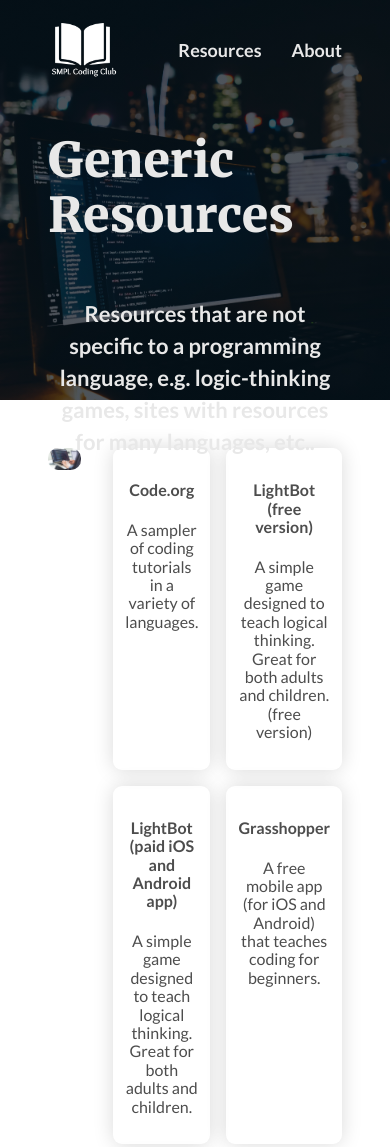
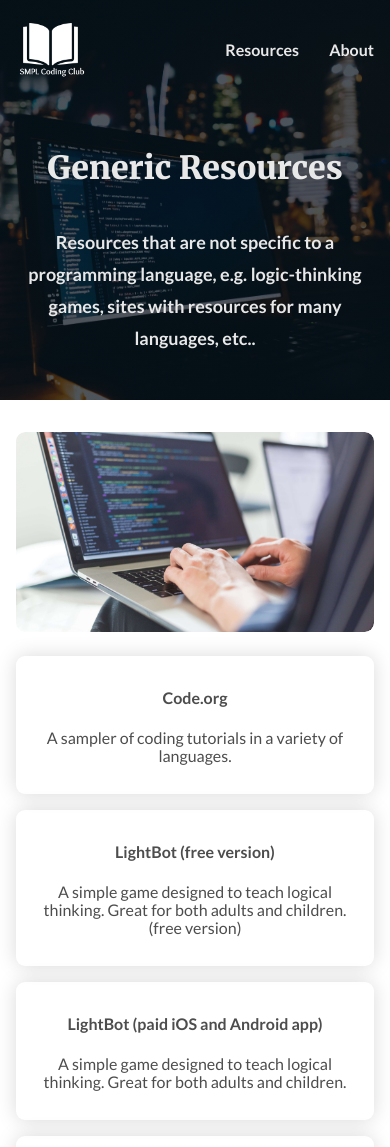
Before and after one commit to ybentz/SMPL-coding-club, a Gatsby site: page /resources/generic in a window 390 px wide. Shown: the top 1147 px of the page. Built offline with nearby package versions, Linux system fonts and the light colour scheme; Gatsby itself is replaced by a stand-in of ours.

Commit message:
Added media queries and made site fully responsive

```diff
--- a/src/components/Header.js
+++ b/src/components/Header.js
@@ -31,9 +31,12 @@
   display: flex;
   align-items: center;
   justify-content: space-between;
-  font-size: 1.125rem;
+  font-size: 1rem;
   line-height: 1.5rem;
   font-weight: 600;
+  @media ${({ theme }) => theme.device.mobileL} {
+    font-size: 1.125rem;
+  }
 `
 
 const HeaderLink = styled(Link)`
--- a/src/components/HeroHeader.js
+++ b/src/components/HeroHeader.js
@@ -26,7 +26,13 @@
   align-items: center;
   width: 100%;
   max-width: ${({ theme }) => theme.maxContentWidth};
-  padding: 0 3rem;
+  padding: 0 1rem;
+  @media ${({ theme }) => theme.device.mobileL} {
+    padding: 0 2rem;
+  }
+  @media ${({ theme }) => theme.device.tablet} {
+    padding: 0 3rem;
+  }
 `
 
 const HeaderStyled = styled(Header)`
@@ -39,6 +45,7 @@
   flex-direction: column;
   justify-content: center;
   align-items: center;
+  text-align: center;
   flex-grow: 1;
   color: ${({ theme }) => theme.colorPrimary};
 `
--- a/src/components/HeroImage.js
+++ b/src/components/HeroImage.js
@@ -7,6 +7,15 @@
 
 const BackgroundImageStyled = styled(BackgroundImage)`
   height: 400px;
+  @media ${({ theme }) => theme.device.tablet} {
+    /* iOS misbehaves with 'fixed' so remove from mobile entirely */
+    /* Targeting psuedo-elements directly per https://www.gatsbyjs.org/packages/gatsby-background-image/#responsive-styling */
+    &,
+    &::before,
+    &::after {
+      background-attachment: fixed;
+    }
+  }
 `
 
 const HeroImage = ({ children, className }) => {
@@ -34,10 +43,6 @@
       fluid={backgroundFluidImageStack}
       backgroundColor={theme.backgroundPrimary}
       className={className}
-      style={{
-        backgroundSize: 'cover',
-        backgroundAttachment: 'fixed',
-      }}
     >
       {children}
     </BackgroundImageStyled>
--- a/src/components/ResourceCard.js
+++ b/src/components/ResourceCard.js
@@ -27,6 +27,7 @@
 `
 
 const CardWithImageStyled = styled(CardWithImage)`
+  width: 100%;
   transition: transform 0.3s;
   &:hover {
     transform: scale(1.05);
--- a/src/components/layout.js
+++ b/src/components/layout.js
@@ -32,13 +32,15 @@
   </ThemeProvider>
 )
 
-const contentPaddingHorizontal = '3rem'
 const contentPaddingVertical = '1.45rem'
 
 const SiteContent = styled.div`
   margin: 0 auto;
   max-width: ${theme.maxContentWidth};
-  padding: 0 ${contentPaddingHorizontal} ${contentPaddingVertical};
+  padding: 0 1rem ${contentPaddingVertical};
+  @media ${({ theme }) => theme.device.tablet} {
+    padding: 0 3rem ${contentPaddingVertical};
+  }
 `
 
 const Footer = styled.footer`
@@ -48,6 +50,9 @@
 
 const FooterContent = styled(SiteContent)`
   padding-top: ${contentPaddingVertical};
+  @media ${({ theme }) => theme.device.tablet} {
+    padding-top: ${contentPaddingVertical};
+  }
 `
 
 Layout.propTypes = {
--- a/src/styles/Card.js
+++ b/src/styles/Card.js
@@ -2,7 +2,7 @@
 import styled from 'styled-components'
 
 const cardPadding = '0.75rem'
-const cardBorderRadius = '0.5625rem'
+export const cardBorderRadius = '0.5625rem'
 
 export const Card = styled.div`
   padding: ${cardPadding};
--- a/src/styles/HeroHeader.js
+++ b/src/styles/HeroHeader.js
@@ -1,14 +1,25 @@
 import styled from 'styled-components'
 
+import { device } from './media-queries'
+
 export const HeroTitle = styled.h1`
-  font-size: 3rem;
+  font-size: 2rem;
   font-weight: 900;
   font-family: Merriweather, Helvetica, sans-serif;
+  @media ${device.mobileL} {
+    font-size: 2.5rem;
+  }
+  @media ${device.laptop} {
+    font-size: 3rem;
+  }
 `
 
 export const HeroSubTitle = styled.h3`
   max-width: 750px;
-  font-size: 1.375rem;
+  font-size: 1.125rem;
   line-height: 2rem;
   text-align: center;
+  @media ${device.laptop} {
+    font-size: 1.375rem;
+  }
 `
--- a/src/styles/Page.js
+++ b/src/styles/Page.js
@@ -1,7 +1,12 @@
 import styled from 'styled-components'
 
+import { device } from './media-queries'
+
 export const PageSection = styled.div`
-  margin: 3rem 0;
+  margin: 2rem 0;
+  @media ${device.tablet} {
+    margin: 3rem 0;
+  }
 `
 
 export const PageTextSection = styled(PageSection)`
--- /dev/null
+++ b/src/styles/media-queries.js
@@ -0,0 +1,19 @@
+export const minSize = {
+  mobileS: '320px',
+  mobileM: '375px',
+  mobileL: '425px',
+  tablet: '768px',
+  laptop: '1024px',
+  laptopL: '1440px',
+  desktop: '2560px',
+}
+
+export const device = {
+  mobileS: `(min-width: ${minSize.mobileS})`,
+  mobileM: `(min-width: ${minSize.mobileM})`,
+  mobileL: `(min-width: ${minSize.mobileL})`,
+  tablet: `(min-width: ${minSize.tablet})`,
+  laptop: `(min-width: ${minSize.laptop})`,
+  laptopL: `(min-width: ${minSize.laptopL})`,
+  desktop: `(min-width: ${minSize.desktop})`,
+}
--- a/src/styles/theme.js
+++ b/src/styles/theme.js
@@ -1,4 +1,5 @@
 import { darken, lighten } from 'polished'
+import { device } from './media-queries'
 
 const defaultTheme = {
   maxContentWidth: '1280px',
@@ -14,4 +15,8 @@
   colorSecondaryHover: darken(0.2, defaultTheme.colorSecondary),
 }
 
-export default { ...defaultTheme, ...defaultThemeDeps }
+export default {
+  ...defaultTheme,
+  ...defaultThemeDeps,
+  device,
+}
--- a/src/templates/resource-page.js
+++ b/src/templates/resource-page.js
@@ -5,7 +5,7 @@
 
 import Layout from '../components/layout'
 import SEO from '../components/seo'
-import { Card } from '../styles/Card'
+import { Card, cardBorderRadius } from '../styles/Card'
 import { PageSection } from '../styles/Page'
 
 const ResourcePage = ({ data }) => {
@@ -14,12 +14,7 @@
     <Layout headerTitle={name} headerSubTitle={description}>
       <PageSectionStyled>
         <ImageContainer>
-          <Img
-            fluid={imageUrl.childImageSharp.fluid}
-            style={{
-              borderRadius: '0.625rem',
-            }}
-          />
+          <ImgStyled fluid={imageUrl.childImageSharp.fluid} />
         </ImageContainer>
         <LinkCardList>
           {links &&
@@ -33,7 +28,7 @@
                   key={url}
                 >
                   <h4>{name}</h4>
-                  <p>{description}</p>
+                  {description && <p>{description}</p>}
                 </LinkCardStyled>
               )
             })}
@@ -65,21 +60,54 @@
   }
 `
 
-const ImageContainer = styled.div`
-  width: 300px;
-  max-height: 300px;
-  overflow: hidden;
-  margin-right: 2rem;
+const PageSectionStyled = styled(PageSection)`
+  display: flex;
+  flex-direction: column;
+  @media ${({ theme }) => theme.device.tablet} {
+    flex-direction: row;
+  }
 `
 
-const PageSectionStyled = styled(PageSection)`
-  display: flex;
+const imageMaxHeight = '200px'
+const imageMaxHeightMobileL = '300px'
+const ImageContainer = styled.div`
+  width: 100%;
+  max-height: ${imageMaxHeight};
+  overflow: hidden;
+  margin-bottom: 1.5rem;
+  border-radius: ${cardBorderRadius};
+  flex-shrink: 0;
+  @media ${({ theme }) => theme.device.mobileL} {
+    max-height: ${imageMaxHeightMobileL};
+  }
+  @media ${({ theme }) => theme.device.tablet} {
+    width: 200px;
+    flex-direction: row;
+    margin-right: 2rem;
+  }
+  @media ${({ theme }) => theme.device.laptop} {
+    width: 300px;
+  }
+`
+
+const ImgStyled = styled(Img)`
+  border-radius: ${cardBorderRadius};
+  max-height: ${imageMaxHeight};
+  @media ${({ theme }) => theme.device.mobileL} {
+    max-height: ${imageMaxHeightMobileL};
+  }
 `
 
 const LinkCardList = styled.div`
   display: grid;
-  grid-template-columns: 1fr 1fr;
+  grid-template-columns: 1fr;
   grid-gap: 1rem;
+  max-width: 500px;
+  margin: 0 auto;
+  @media ${({ theme }) => theme.device.tablet} {
+    grid-template-columns: repeat(2, 1fr);
+    max-width: none;
+  }
 `
 
 const LinkCardStyled = styled(Card)`
```
Also changed, not shown: src/components/Person.js (+44 -7 lines), src/components/ResourceCardList.js (+8 -2 lines).
